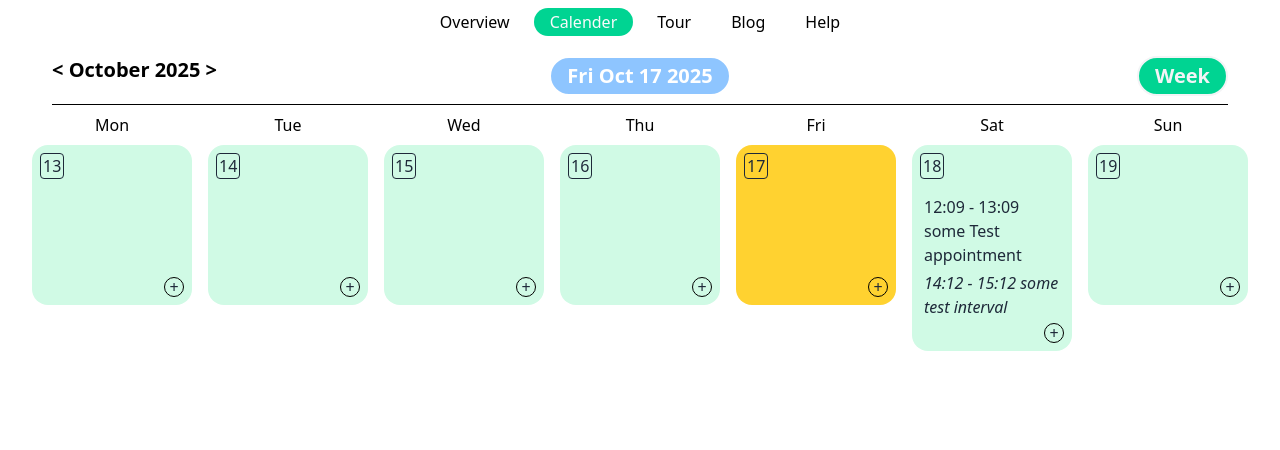
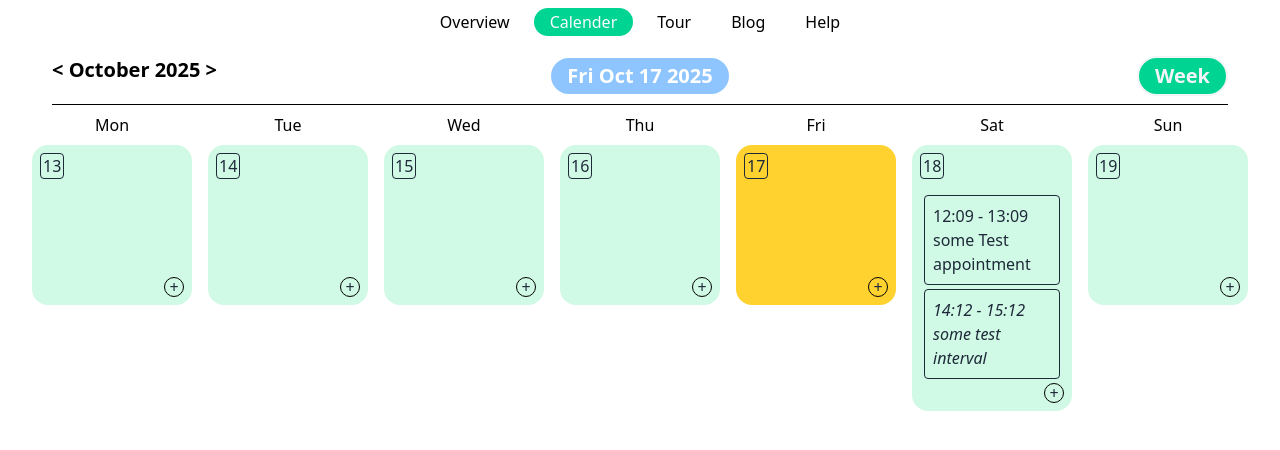
Before and after one commit to ModEraNoah/Studi-Planer, a React (Vite) app: page /calender in a window 1280 px wide. Shown: the top 450 px of the page. Built offline with nearby package versions, Linux system fonts and the light colour scheme.

Commit message:
feat: border and padding around appointment

```diff
--- a/src/calender/Appointment.tsx
+++ b/src/calender/Appointment.tsx
@@ -121,7 +121,9 @@ export function Appointment({ appointments }: AppointmentProps) {
           );
           return (
             <p
-              className={`m-1 ${isRecurring ? "italic" : ""}`}
+              className={`m-1 p-2 ${
+                isRecurring ? "italic" : ""
+              } border-1 rounded`}
             >{`${padNumberToString(startDate.getHours())}:${padNumberToString(
               startDate.getMinutes()
             )} - ${padNumberToString(endDate.getHours())}:${padNumberToString(
```
